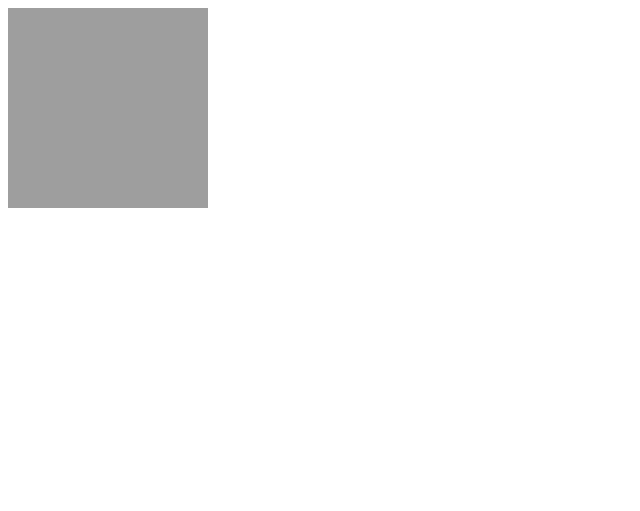
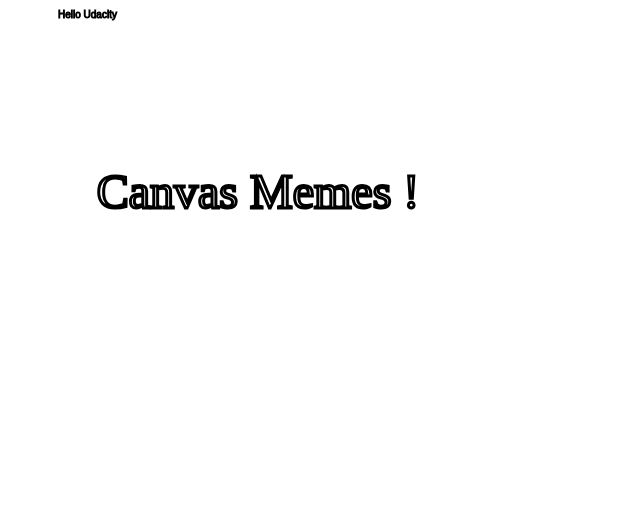
Before and after one commit to samagra14/meme-generator, a plain HTML site: page index.html in a window 1280 px wide. Shown: the whole page, without its empty margins (0-640 px from the left). Drawn offline with Linux system fonts and the light colour scheme.

Commit message:
Playing with canvas

```diff
--- a/index.html
+++ b/index.html
@@ -4,18 +4,22 @@
     <title>Canvas Test</title>
 </head>
 <body>
-<canvas id="c" width="200" height="200"></canvas>
+<canvas id="c" width="500" height="500"></canvas>
 <script type="text/javascript">
     var canvas = document.querySelector("#c");
     var context = canvas.getContext("2d");
 
-    var image = new Image();
-    image.src = "abc.jpg";
 
-    image.onload = function () {
-        console.log("Loaded Image");
-        context.drawImage(image, 0, 0, canvas.width, canvas.height);
-    };
+    context.strokeText("Hello Udacity",50,10,200);
+    context.font = "36pt Impact";
+    context.textAlign = "center";
+
+    context.fillStyle = "white";
+    context.fillText("Canvas Memes !",c.width/2,200);
+
+    context.strokeStyle = "black";
+    context.lineWidth = "3";
+    context.strokeText("Canvas Memes !",c.width/2,200);
 
 
 </script>
```
Also changed, not shown: 1 other file.
